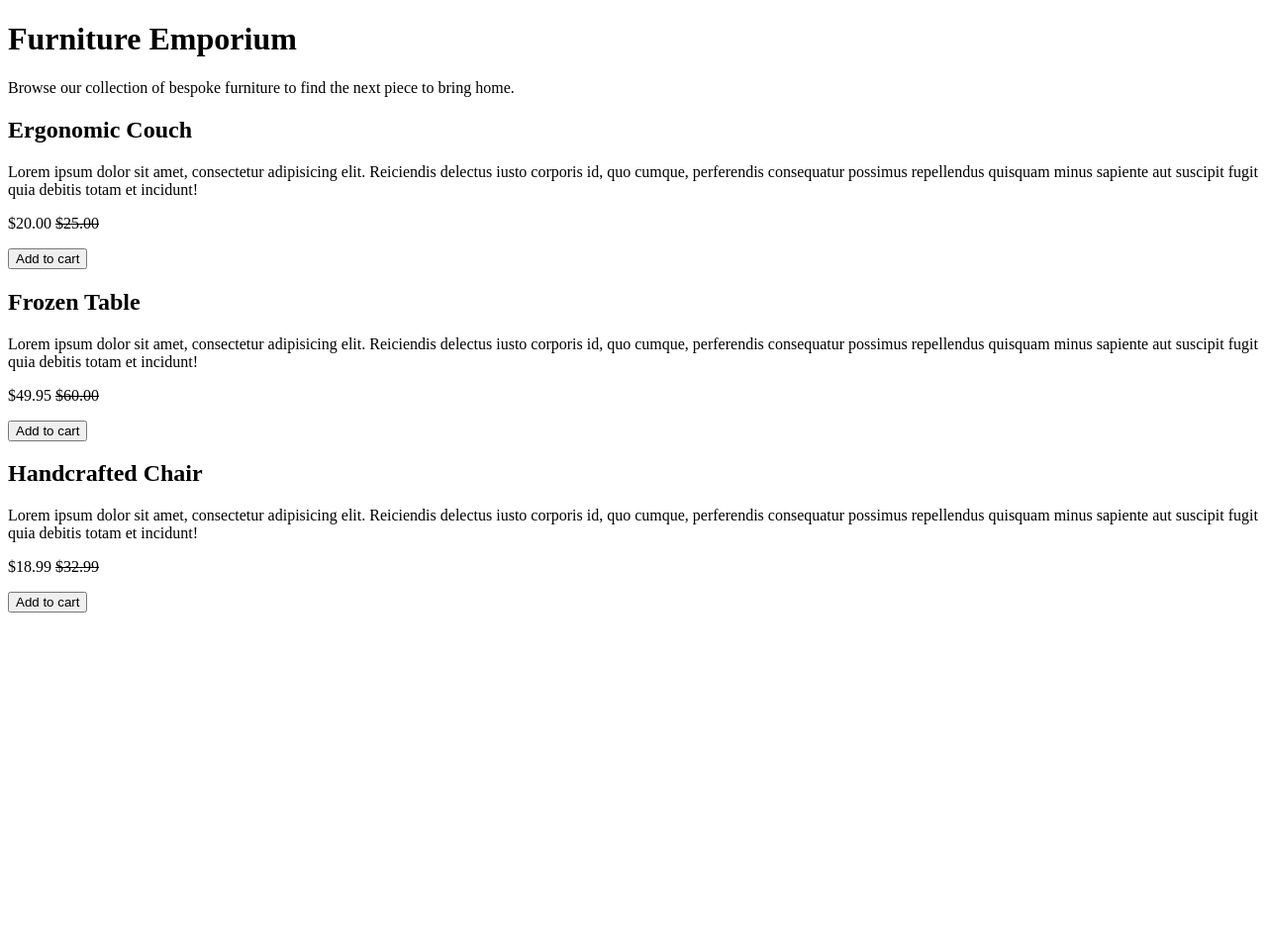
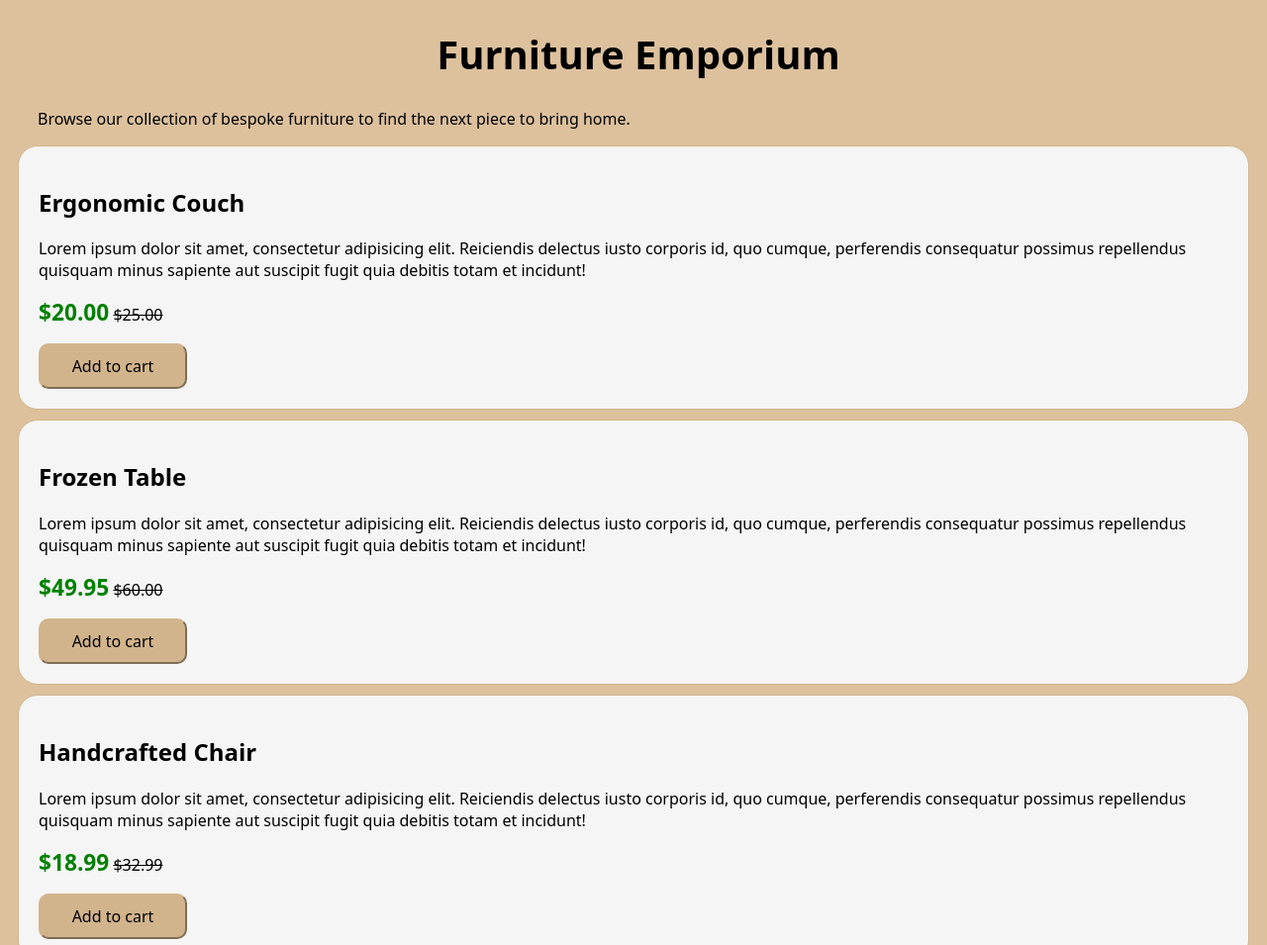
Before and after one commit to brixtongrey/block05-workshop, a plain HTML site: page index.html in a window 1280 px wide. Shown: the top 955 px of the page at 99% size. Before the commit the page ends 800 px from the top, so only its background shows below. Drawn offline with Linux system fonts and the light colour scheme.

Commit message:
update styles for product cards

```diff
--- a/index.css
+++ b/index.css
@@ -0,0 +1,57 @@
+h1 {
+  font-family: system-ui, -apple-system, BlinkMacSystemFont, "Segoe UI", Roboto,
+    Oxygen, Ubuntu, Cantarell, "Open Sans", "Helvetica Neue", sans-serif;
+  margin-left: 10px;
+  text-align: center;
+  font-size: 30pt;
+}
+
+#section {
+  font-family: system-ui, -apple-system, BlinkMacSystemFont, "Segoe UI", Roboto,
+    Oxygen, Ubuntu, Cantarell, "Open Sans", "Helvetica Neue", sans-serif;
+  margin-left: 30px;
+}
+
+body {
+  background-color: #ddc19d;
+}
+
+h2 {
+  font-family: system-ui, -apple-system, BlinkMacSystemFont, "Segoe UI", Roboto,
+    Oxygen, Ubuntu, Cantarell, "Open Sans", "Helvetica Neue", sans-serif;
+}
+
+.card {
+  border: 1pt #d2b48c solid;
+  margin: 10px;
+  padding: 20px;
+  background-color: whitesmoke;
+  border-radius: 20px;
+  font-family: system-ui, -apple-system, BlinkMacSystemFont, "Segoe UI", Roboto,
+    Oxygen, Ubuntu, Cantarell, "Open Sans", "Helvetica Neue", sans-serif;
+}
+
+span {
+  font-size: 17pt;
+  color: green;
+  font-weight: bold;
+}
+
+button {
+  background-color: #d2b48c;
+  padding: 10px;
+  font-family: system-ui, -apple-system, BlinkMacSystemFont, "Segoe UI", Roboto,
+    Oxygen, Ubuntu, Cantarell, "Open Sans", "Helvetica Neue", sans-serif;
+  border-radius: 10px;
+  border-color: #d2b48c;
+  width: 150px;
+  font-size: 12pt;
+  cursor: pointer;
+  transition: background-color 0.3s ease;
+}
+
+button:hover {
+  background-color: #008000;
+  border-color: #008000;
+  font-size: 14pt;
+}
--- a/index.html
+++ b/index.html
@@ -2,17 +2,18 @@
 <html lang="en">
   <head>
     <title>Furniture Emporium</title>
+    <link rel="stylesheet" href="index.css" />
   </head>
   <body>
     <main>
       <header>
         <h1>Furniture Emporium</h1>
-        <p>
+        <p id="section">
           Browse our collection of bespoke furniture to find the next piece to
           bring home.
         </p>
       </header>
-      <article>
+      <article class="card">
         <h2>Ergonomic Couch</h2>
         <p>
           Lorem ipsum dolor sit amet, consectetur adipisicing elit. Reiciendis
@@ -20,10 +21,10 @@
           possimus repellendus quisquam minus sapiente aut suscipit fugit quia
           debitis totam et incidunt!
         </p>
-        <p>$20.00 <s>$25.00</s></p>
+        <p><span>$20.00</span> <s>$25.00</s></p>
         <button>Add to cart</button>
       </article>
-      <article>
+      <article class="card">
         <h2>Frozen Table</h2>
         <p>
           Lorem ipsum dolor sit amet, consectetur adipisicing elit. Reiciendis
@@ -31,10 +32,10 @@
           possimus repellendus quisquam minus sapiente aut suscipit fugit quia
           debitis totam et incidunt!
         </p>
-        <p>$49.95 <s>$60.00</s></p>
+        <p><span>$49.95</span> <s>$60.00</s></p>
         <button>Add to cart</button>
       </article>
-      <article>
+      <article class="card">
         <h2>Handcrafted Chair</h2>
         <p>
           Lorem ipsum dolor sit amet, consectetur adipisicing elit. Reiciendis
@@ -42,7 +43,7 @@
           possimus repellendus quisquam minus sapiente aut suscipit fugit quia
           debitis totam et incidunt!
         </p>
-        <p>$18.99 <s>$32.99</s></p>
+        <p><span>$18.99</span> <s>$32.99</s></p>
         <button>Add to cart</button>
       </article>
     </main>
```
